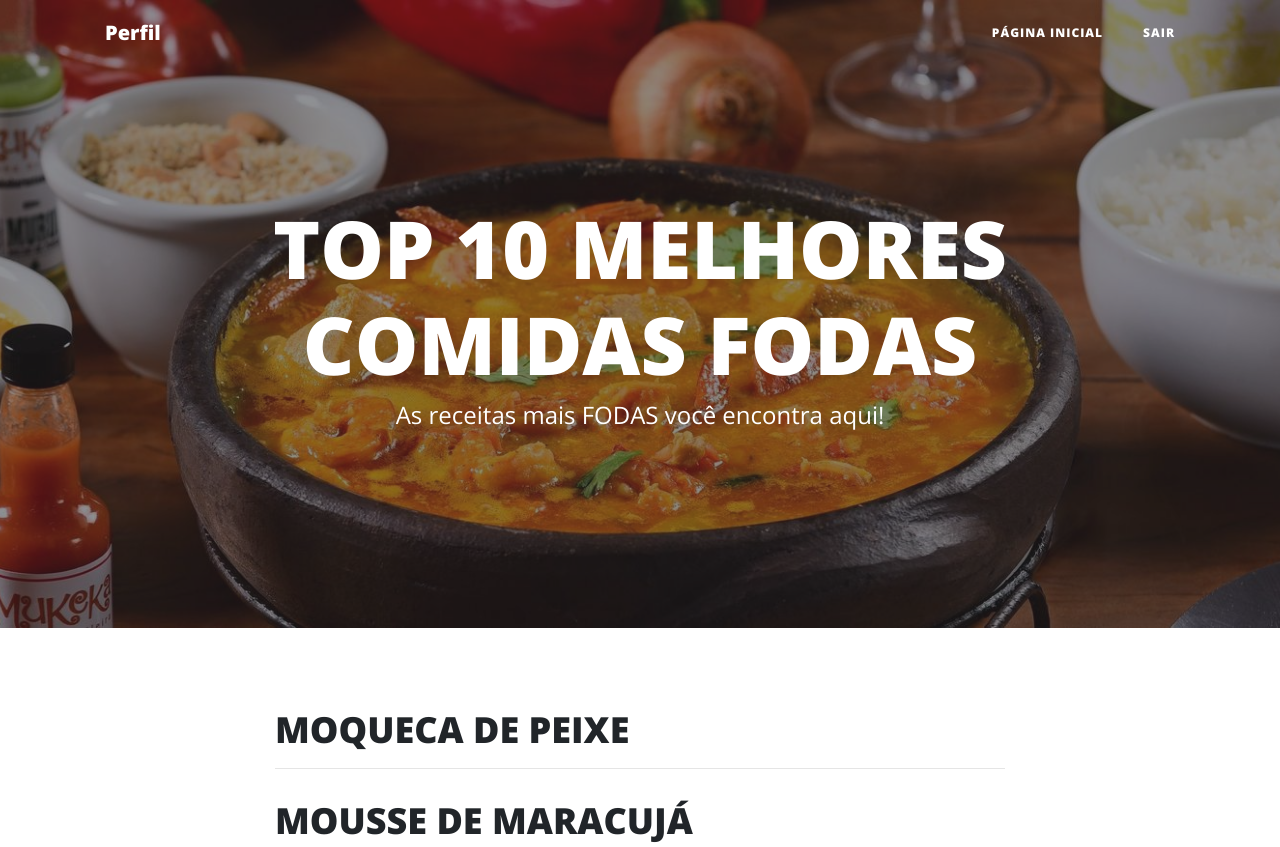
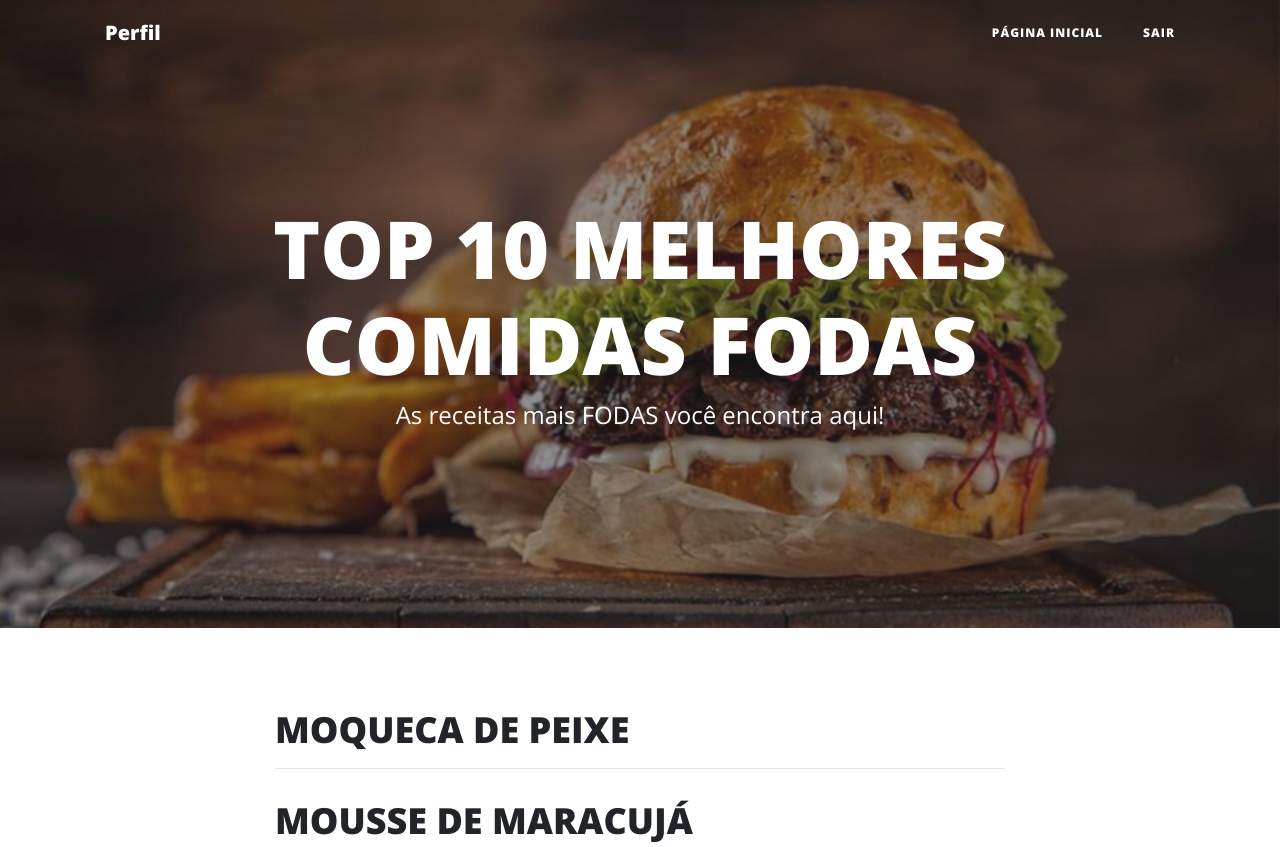
Before and after one commit to Ittelocin/-aula_20200211_crud, a PHP site: page / in a window 1280 px wide. Shown: the top 847 px of the page. Run offline with PHP 8.4, Linux system fonts and the light colour scheme; the visitor is signed in with stand-in values (Sample User, id 1).

Commit message:
Second Commit. Added 'comida.jpg' in index.php (which is the main page of the site)

```diff
--- a/prjCulinaria/index.php
+++ b/prjCulinaria/index.php
@@ -55,7 +55,7 @@ header("Location:login.php"); //header redireciona para outra pagina
   </nav>
 
   <!-- Page Header -->
-  <header class="masthead" style="background-image: url('img/moqueca-de-peixe.jpg')">
+  <header class="masthead" style="background-image: url('img/comida.jpg')">
     <div class="overlay"></div>
     <div class="container">
       <div class="row">
```
Also changed, not shown: prjCulinaria/img/comida.jpg (added).
